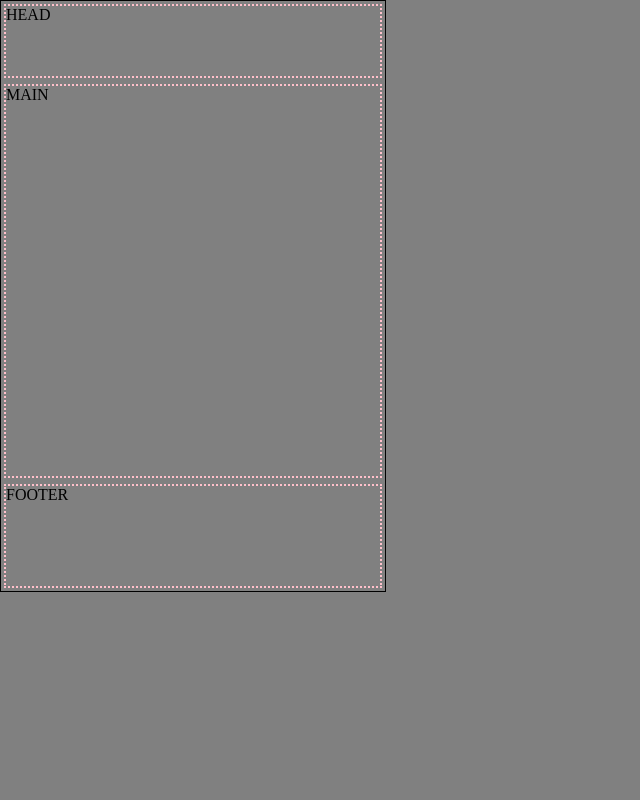
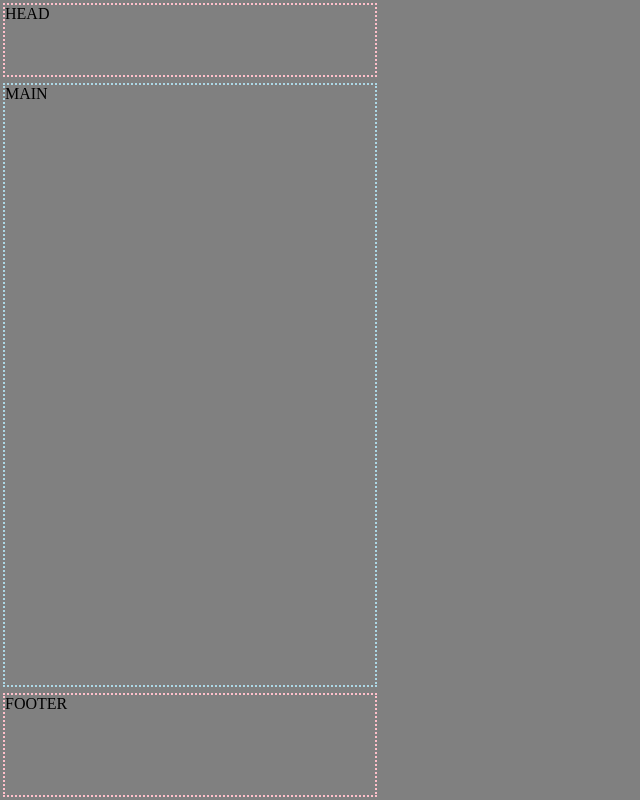
Before and after one commit to gabinoms/dro42doll, a plain HTML site: page index.html in a window 1280 px wide. Shown: the whole page, without its empty margins (0-640 px from the left). Drawn offline with Linux system fonts and the light colour scheme.

Commit message:
add style

```diff
--- a/1.1.css
+++ b/1.1.css
@@ -9,7 +9,7 @@ html {
 }
 
 body {
-	height: 590px;
+	height: 100vh;
 }
 
 .container {
@@ -17,8 +17,8 @@ body {
 	flex-direction:  column;
 
 	min-height: 100%;
-	width: 384px;
-	border: 1px solid black;
+	width: 380px;
+	/*border: 1px solid black;*/
 
 }
 .head {
@@ -29,7 +29,7 @@ body {
 }
 .main {
 	flex: 1 1 auto;
-	border: 2px dotted pink ;
+	border: 2px dotted lightblue ;
 	margin: 3px;
 }
 .footer {
```
